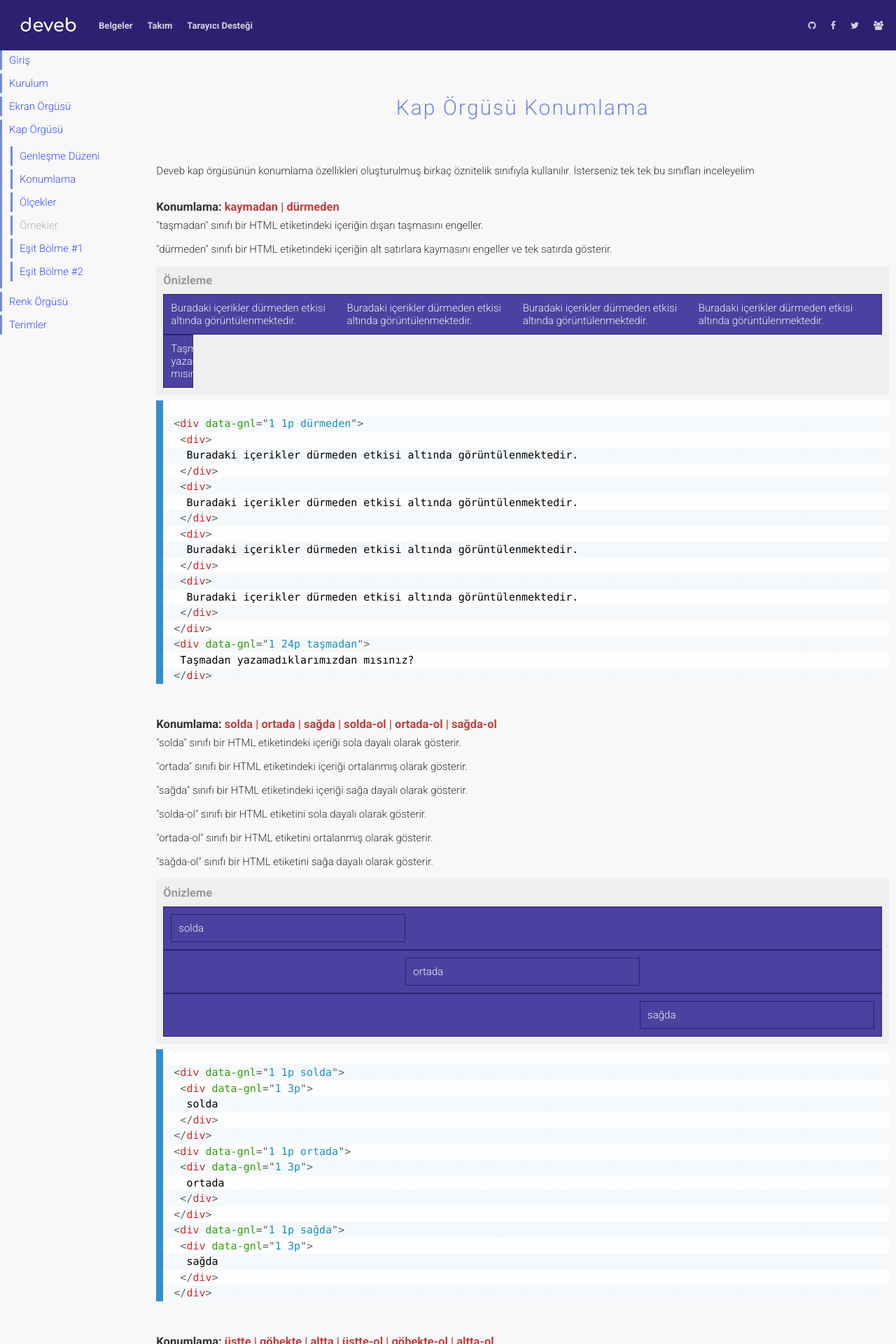
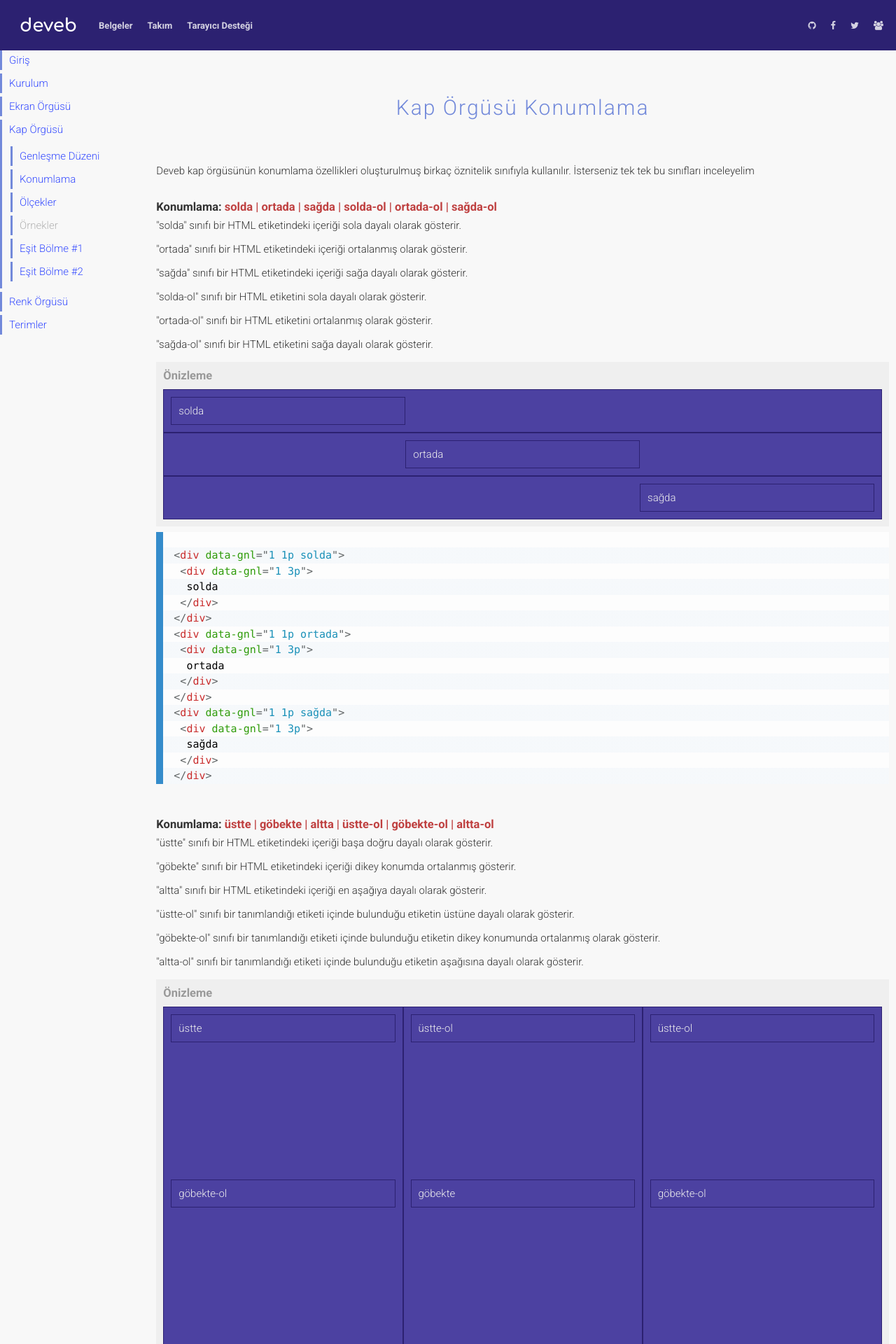
Before and after one commit to data-deveb/data-deveb.github.io, a Jekyll site: the page built from belgeler/kap-orgusu/konumlama.html, in a window 1280 px wide. Shown: the top 1920 px of the page at 70% size. Built offline with Jekyll 4.4.1, drawn with Linux system fonts in a browser that asks for light colours; some of the changed text lies outside the part shown.

Commit message:
güncelleme

```diff
--- a/assets/css/deveb.css
+++ b/assets/css/deveb.css
@@ -336,7 +336,7 @@
       [data-ufk~="21nc"]{order:21} [data-ufk~="22nc"]{order:22} [data-ufk~="23nc"]{order:23} [data-ufk~="24nc"]{order:24}
 
       /* Konum Ayarları */
-      [data-ufk~="kaymadan"]{overflow: hidden;}
+      [data-ufk~="kaymadan"]{overflow-x: hidden;}
       [data-ufk~="yatay-kayma"]{overflow-x: auto;}
       [data-ufk~="dürmeden"]{flex-wrap: nowrap;}
 
@@ -347,6 +347,8 @@
       [data-ufk~="solda"]{justify-content: flex-start;}
       [data-ufk~="ortada"]{justify-content:center;}
       [data-ufk~="sağda"]{justify-content: flex-end;}
+      [data-ufk~="ger"]{justify-content: space-between;}
+      [data-ufk~="yay"]{justify-content: space-around;}
 
       [data-ufk~="merkezde"]{align-items:center; justify-content: center;}
       [data-ufk~="üstte"]{align-items: flex-start;}
@@ -359,8 +361,6 @@
       [data-ufk~="ortada-ol"]{margin-left:auto; margin-right:auto; align-self:center;}
       [data-ufk~="solda-ol"]{margin-right:auto; align-self:flex-start;}
 
-      [data-ufk~="ger"]{justify-content: space-between;}
-      [data-ufk~="yay"]{justify-content: space-around;}
       [data-ufk~="uzat"]{align-items: stretch;}
       [data-ufk~="uzun-ol"]{align-self: stretch;}
 
--- a/belgeler/kap-orgusu/konumlama.html
+++ b/belgeler/kap-orgusu/konumlama.html
@@ -9,51 +9,6 @@
   pre.language-html{ max-height:50vh; overflow-y: auto;}
 </style>
 <p>Deveb kap örgüsünün konumlama özellikleri oluşturulmuş birkaç öznitelik sınıfıyla kullanılır. İsterseniz tek tek bu sınıfları inceleyelim</p>
-
-<h3>Konumlama: <span data-metin="dikkat">kaymadan | dürmeden</span></h3>
-<p>"taşmadan" sınıfı bir HTML etiketindeki içeriğin dışarı taşmasını engeller.</p>
-<p>"dürmeden" sınıfı bir HTML etiketindeki içeriğin alt satırlara kaymasını engeller ve tek satırda gösterir.</p>
-<p></p>
-<div data-gnl="1 1p" class="önizleme">
-  <h3>Önizleme</h3>
-  <div data-gnl="1 1p dürmeden">
-    <div>
-      Buradaki içerikler dürmeden etkisi altında görüntülenmektedir.
-    </div>
-    <div>
-      Buradaki içerikler dürmeden etkisi altında görüntülenmektedir.
-    </div>
-    <div>
-      Buradaki içerikler dürmeden etkisi altında görüntülenmektedir.
-    </div>
-    <div>
-      Buradaki içerikler dürmeden etkisi altında görüntülenmektedir.
-    </div>
-  </div>
-  <div data-gnl="1 24p taşmadan">
-    Taşmadan yazamadıklarımızdan mısınız?
-  </div>
-</div>
-<pre data-gnl="1 1p"><code class="language-html">
-&lt;div data-gnl=&quot;1 1p dürmeden&quot;&gt;
- &lt;div&gt;
-  Buradaki i&ccedil;erikler dürmeden etkisi alt&#305;nda g&ouml;r&uuml;nt&uuml;lenmektedir.
- &lt;/div&gt;
- &lt;div&gt;
-  Buradaki i&ccedil;erikler dürmeden etkisi alt&#305;nda g&ouml;r&uuml;nt&uuml;lenmektedir.
- &lt;/div&gt;
- &lt;div&gt;
-  Buradaki i&ccedil;erikler dürmeden etkisi alt&#305;nda g&ouml;r&uuml;nt&uuml;lenmektedir.
- &lt;/div&gt;
- &lt;div&gt;
-  Buradaki i&ccedil;erikler dürmeden etkisi alt&#305;nda g&ouml;r&uuml;nt&uuml;lenmektedir.
- &lt;/div&gt;
-&lt;/div&gt;
-&lt;div data-gnl=&quot;1 24p taşmadan&quot;&gt;
- Taşmadan yazamadıklarımızdan mısınız?
-&lt;/div&gt;
-</code></pre>
-<p></p>
 
 <h3>Konumlama: <span data-metin="dikkat">solda | ortada | sağda | solda-ol | ortada-ol | sağda-ol</span></h3>
 <p>"solda" sınıfı bir HTML etiketindeki içeriği sola dayalı olarak gösterir.</p>
@@ -445,3 +400,48 @@
 &lt;/div&gt;
 </code></pre>
 <p></p>
+
+<h3>Konumlama: <span data-metin="dikkat">kaymadan | dürmeden</span></h3>
+<p>"taşmadan" sınıfı bir HTML etiketindeki içeriğin dışarı taşmasını engeller.</p>
+<p>"dürmeden" sınıfı bir HTML etiketindeki içeriğin alt satırlara kaymasını engeller ve tek satırda gösterir.</p>
+<p></p>
+<div data-gnl="1 1p" class="önizleme">
+  <h3>Önizleme</h3>
+  <div data-gnl="1 1p dürmeden">
+    <div>
+      Buradaki içerikler dürmeden etkisi altında görüntülenmektedir.
+    </div>
+    <div>
+      Buradaki içerikler dürmeden etkisi altında görüntülenmektedir.
+    </div>
+    <div>
+      Buradaki içerikler dürmeden etkisi altında görüntülenmektedir.
+    </div>
+    <div>
+      Buradaki içerikler dürmeden etkisi altında görüntülenmektedir.
+    </div>
+  </div>
+  <div data-gnl="1 24p taşmadan">
+    Taşmadan yazamadıklarımızdan mısınız?
+  </div>
+</div>
+<pre data-gnl="1 1p"><code class="language-html">
+&lt;div data-gnl=&quot;1 1p dürmeden&quot;&gt;
+ &lt;div&gt;
+  Buradaki i&ccedil;erikler dürmeden etkisi alt&#305;nda g&ouml;r&uuml;nt&uuml;lenmektedir.
+ &lt;/div&gt;
+ &lt;div&gt;
+  Buradaki i&ccedil;erikler dürmeden etkisi alt&#305;nda g&ouml;r&uuml;nt&uuml;lenmektedir.
+ &lt;/div&gt;
+ &lt;div&gt;
+  Buradaki i&ccedil;erikler dürmeden etkisi alt&#305;nda g&ouml;r&uuml;nt&uuml;lenmektedir.
+ &lt;/div&gt;
+ &lt;div&gt;
+  Buradaki i&ccedil;erikler dürmeden etkisi alt&#305;nda g&ouml;r&uuml;nt&uuml;lenmektedir.
+ &lt;/div&gt;
+&lt;/div&gt;
+&lt;div data-gnl=&quot;1 24p taşmadan&quot;&gt;
+ Taşmadan yazamadıklarımızdan mısınız?
+&lt;/div&gt;
+</code></pre>
+<p></p>
```
Also changed, not shown: belgeler/sekme-orgusu.html (+24 -24 lines).
